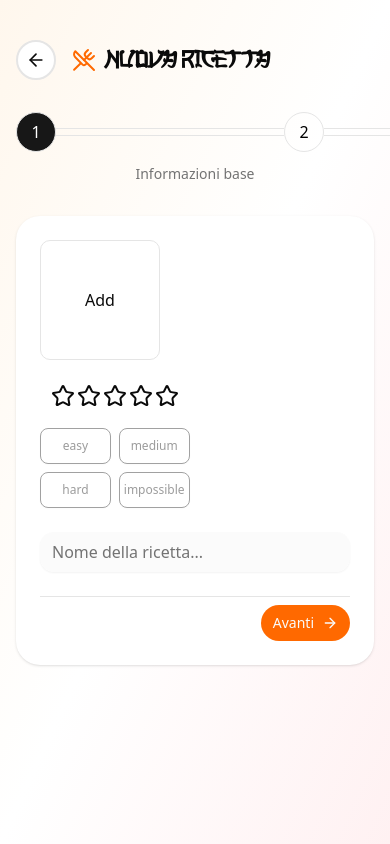
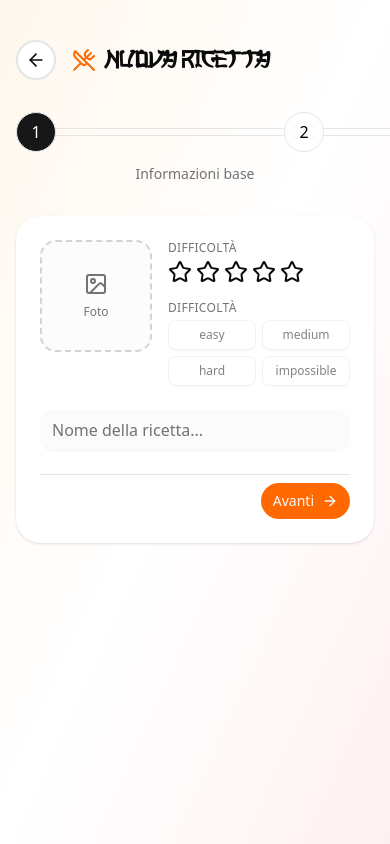
Before and after one commit to Gioma10/Moera_no_Shokugeki, a Next.js app in the folder client/: page /create-recipe in a window 390 px wide. Shown: the top 844 px of the page. Built offline with nearby package versions, Linux system fonts and the light colour scheme; no server answers.

Commit message:
chore: first step responsive

```diff
--- a/client/src/app/create-recipe/FirstStep.tsx
+++ b/client/src/app/create-recipe/FirstStep.tsx
@@ -21,10 +21,10 @@ export const FirstStep = ({
 }) => {
   return (
     <div className="flex flex-col gap-6">
-      <div className="flex flex-col sm:flex-row gap-6 items-start">
+      <div className="flex flex-row gap-4 items-start">
         <ImageInput name="image" control={form.control} />
 
-        <div className="flex flex-col gap-5 flex-1">
+        <div className="flex flex-col gap-4 flex-1 min-w-0">
           <RatingInput name="rating" control={form.control} />
           <Difficulty name="difficulty" control={form.control} />
         </div>
@@ -37,7 +37,7 @@ export const FirstStep = ({
           <FormItem>
             <FormControl>
               <Input
-                className="rounded-xl py-5 sm:py-6 bg-muted/40 border-0 focus-visible:ring-1 focus-visible:ring-orange-400 text-base"
+                className="rounded-xl py-5 bg-muted/40 border-0 focus-visible:ring-1 focus-visible:ring-orange-400 text-base"
                 placeholder="Nome della ricetta..."
                 {...field}
               />
--- a/client/src/components/CreateRecipe/Difficulty.tsx
+++ b/client/src/components/CreateRecipe/Difficulty.tsx
@@ -4,35 +4,40 @@ import { Button } from "../ui/button";
 
 export const Difficulty: React.FC<ControllerProps> = ({ name, control }) => {
   const levels = [
-    { color: "green", label: "easy" },
-    { color: "yellow", label: "medium" },
-    { color: "red", label: "hard" },
-    { color: "black", label: "impossible" },
+    { label: "easy", color: "text-emerald-600" },
+    { label: "medium", color: "text-amber-500" },
+    { label: "hard", color: "text-rose-500" },
+    { label: "impossible", color: "text-gray-900" },
   ];
 
   return (
     <Controller
       name={name}
       control={control}
-      render={({ field }) => {
-        return (
-          <div className="grid grid-cols-2 gap-2">
+      render={({ field }) => (
+        <div className="flex flex-col gap-1">
+          <span className="text-xs text-muted-foreground font-medium uppercase tracking-wide">
+            Difficoltà
+          </span>
+          <div className="grid grid-cols-2 gap-1.5">
             {levels.map((lv) => (
               <Button
                 type="button"
                 variant="outline"
                 onClick={() => field.onChange(lv.label)}
-                className={` ${
-                  field.value === lv.label ? "border-2" : "opacity-40 "
-                } cursor-pointer border-primary md:text-base md:p-5 sm:text-sm sm:p-2 text-xs p-1`}
+                className={`text-xs py-1.5 h-auto cursor-pointer transition-all ${
+                  field.value === lv.label
+                    ? `border-2 border-primary font-semibold ${lv.color}`
+                    : "opacity-50"
+                }`}
                 key={lv.label}
               >
                 {lv.label}
               </Button>
             ))}
           </div>
-        );
-      }}
+        </div>
+      )}
     />
   );
 };
--- a/client/src/components/CreateRecipe/ImageInput.tsx
+++ b/client/src/components/CreateRecipe/ImageInput.tsx
@@ -1,6 +1,6 @@
 "use client";
 
-import { XIcon } from "lucide-react";
+import { ImageIcon, XIcon } from "lucide-react";
 import Image from "next/image";
 import type React from "react";
 import { useRef } from "react";
@@ -20,8 +20,6 @@ const ImageInput: React.FC<ControllerProps> = ({ name, control }) => {
         const preview = field.value ? URL.createObjectURL(field.value) : null;
         const removeImage = (field: ControllerRenderProps) => {
           field.onChange(null);
-
-          // resettare il valore dell'input per poter selezionare lo stesso file
           if (inputRef.current) {
             inputRef.current.value = "";
           }
@@ -30,34 +28,33 @@ const ImageInput: React.FC<ControllerProps> = ({ name, control }) => {
         return (
           <FormItem>
             <FormControl>
-              <div className=" relative w-30 h-30 sm:w-40 sm:h-40 md:w-60 md:h-60 border rounded-lg group">
-                {preview && (
+              <div className="relative w-28 h-28 sm:w-36 sm:h-36 md:w-48 md:h-48 shrink-0 rounded-2xl border-2 border-dashed border-muted-foreground/30 bg-muted/30 group overflow-hidden">
+                {preview ? (
+                  <>
                     <Image
                       src={preview}
                       alt="Preview"
                       fill
                       unoptimized
-                    className="mb-4 object-contain rounded-lg"
+                      className="object-cover rounded-2xl"
                     />
-                )}
-                {preview && (
                     <button
                       type="button"
                       onClick={() => removeImage(field)}
-                    className="border border-primary rounded-3xl p-1 bg-white absolute right-0 top-0 -translate-y-1/2 translate-x-1/2 hidden group-hover:block cursor-pointer hover:bg-red-500"
+                      className="absolute top-1 right-1 z-10 bg-white rounded-full p-1 shadow-md opacity-0 group-hover:opacity-100 transition-opacity cursor-pointer hover:bg-red-500 hover:text-white"
                     >
-                    <XIcon size={15} />
+                      <XIcon size={12} />
                     </button>
-                )}
-
+                  </>
+                ) : (
                   <label
                     htmlFor="file"
-                  className={`absolute top-0 w-full h-full flex items-center justify-center cursor-pointer ${
-                    preview ? "pointer-events-none" : ""
-                  }`}
+                    className="absolute inset-0 flex flex-col items-center justify-center cursor-pointer gap-2 text-muted-foreground hover:text-orange-500 transition-colors"
                   >
-                  {preview ? "" : "Add"}
+                    <ImageIcon className="w-6 h-6 sm:w-8 sm:h-8" />
+                    <span className="text-xs font-medium">Foto</span>
                   </label>
+                )}
                 <input
                   id="file"
                   ref={inputRef}
--- a/client/src/components/CreateRecipe/RatingInput.tsx
+++ b/client/src/components/CreateRecipe/RatingInput.tsx
@@ -9,18 +9,25 @@ export const RatingInput: React.FC<ControllerProps> = ({ control, name }) => {
       control={control}
       render={({ field }) => {
         return (
-          <div className="flex gap-0.5 justify-center sm:justify-start">
+          <div className="flex flex-col gap-1">
+            <span className="text-xs text-muted-foreground font-medium uppercase tracking-wide">
+              Difficoltà
+            </span>
+            <div className="flex gap-1">
               {Array.from({ length: 5 }, (_, i) => {
-              const starNumber = i + 1; // 1, 2, 3, 4, 5
+                const starNumber = i + 1;
                 const isActive = i < field.value;
                 return (
                   <StarIcon
-                  key={starNumber} // ← usa starNumber invece di i
-                  fill={`${isActive ? "yellow" : "white"}`}
+                    key={starNumber}
+                    className="w-6 h-6 sm:w-7 sm:h-7 cursor-pointer transition-transform active:scale-110"
+                    fill={isActive ? "gold" : "white"}
+                    stroke={isActive ? "gold" : "currentColor"}
                     onClick={() => field.onChange(starNumber)}
                   />
                 );
               })}
+            </div>
           </div>
         );
       }}
```
Lines whose indentation alone changed are shown as unchanged.
